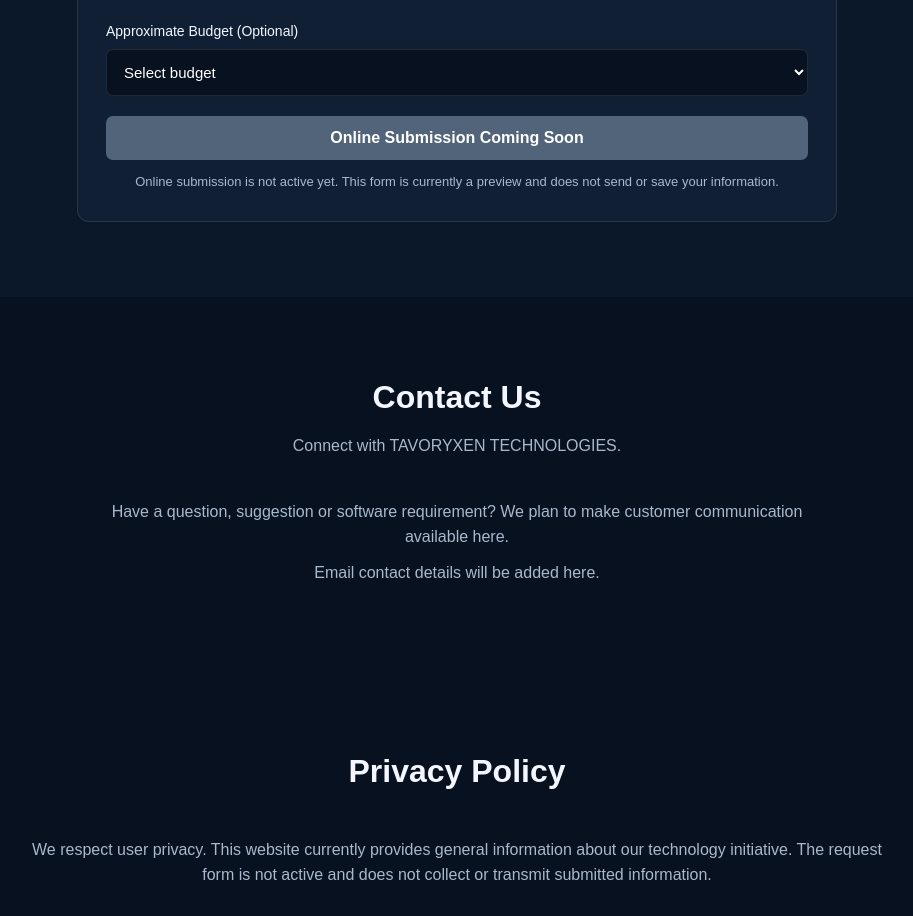
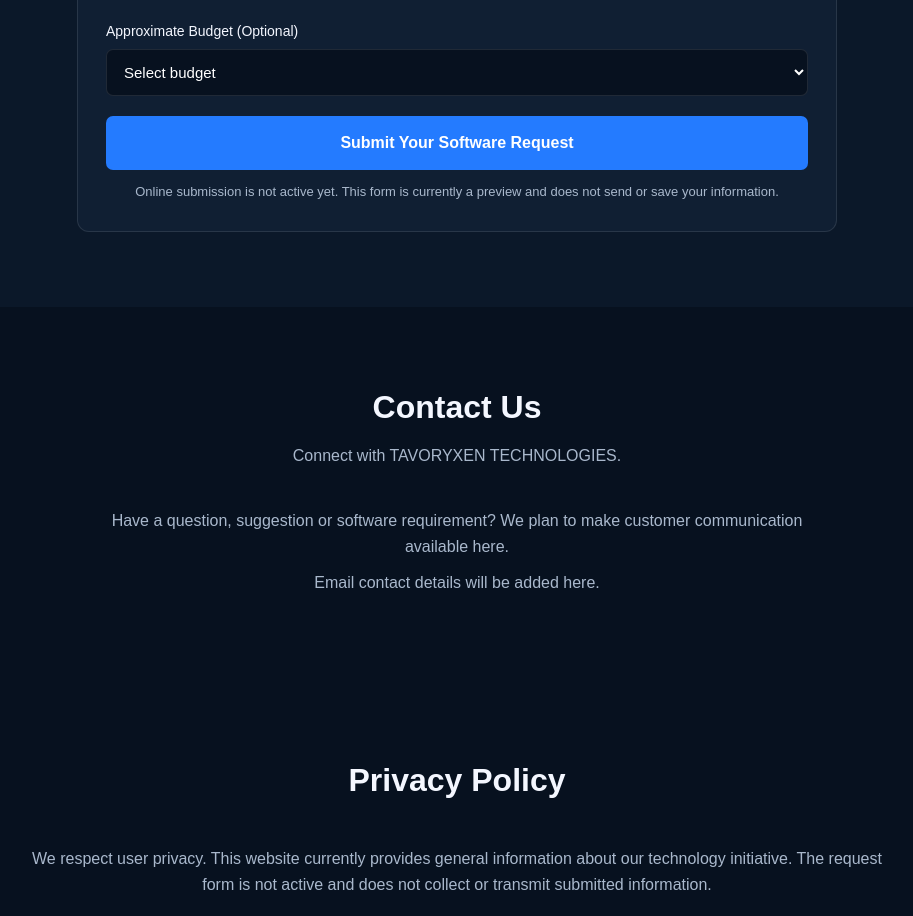
Before and after one commit to mdsahil897055-sketch/tavoryxen-technologies, a plain HTML site: page index.html in a window 1280 px wide. Shown: the part 3444-4360 px from the top of the page, without its empty margins (183-1096 px from the left). Drawn offline with Linux system fonts and the light colour scheme.

Commit message:
Connect software request form

```diff
--- a/index.html
+++ b/index.html
@@ -599,7 +599,11 @@ footer {
           <option>Above ₹25,000</option>
         </select>
 
-        <button type="button" disabled>Online Submission Coming Soon</button>
+        <a href="https://docs.google.com/forms/d/e/1FAIpQLSfvEwm4hJVSFoiyK7nMdNA9BnOkR47LtBGhkK3EZXwBqbClXg/viewform"
+target="_blank"
+style="display:block;text-align:center;margin-top:20px;padding:14px;background:#247bff;color:white;border-radius:7px;font-weight:bold;">
+Submit Your Software Request
+        </a>
 
         <p class="form-note">
           Online submission is not active yet. This form is currently
```
